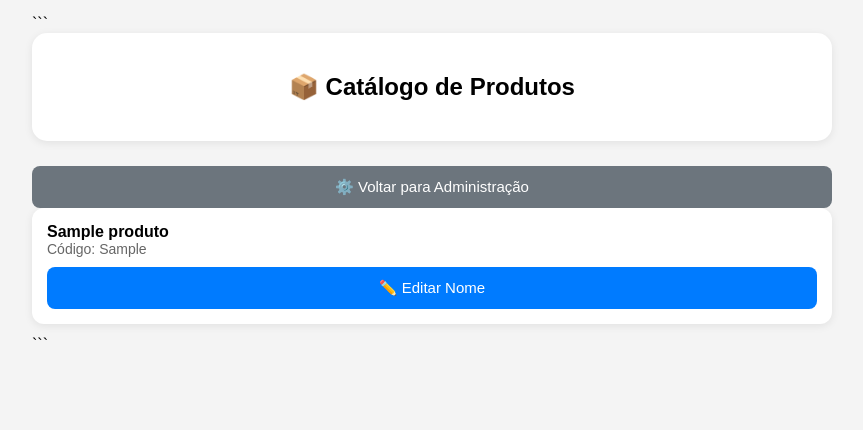
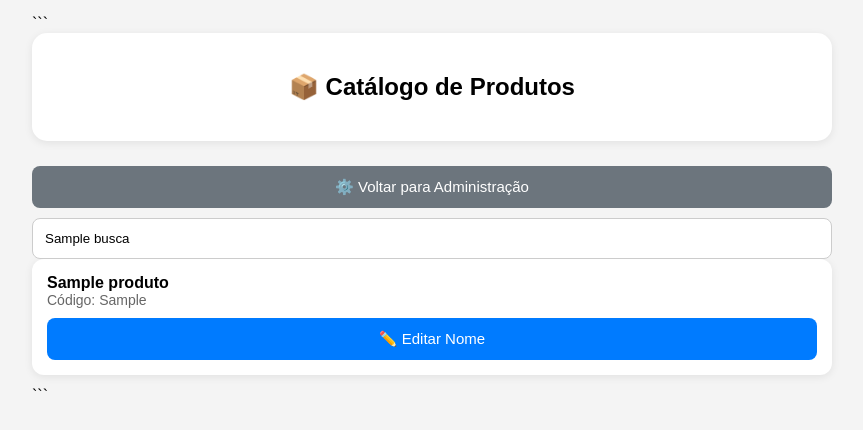
Before and after one commit to Guilherme20266/estoque-system, a Flask app: template templates/catalogo.html in a window 1280 px wide. Shown: the top 430 px of the page, without its empty margins (208-1071 px from the left). Run offline with Flask 3, Linux system fonts and the light colour scheme; tables that the repository leaves empty hold one stand-in row (values such as "Sample post"); the template is opened without the code that fills it: values that come from a table or form of the project are taken from there, most other values are stand-ins (such as "Sample title", 1, 10 or a date in 2020).

Commit message:
Update catalogo.html

```diff
--- a/templates/catalogo.html
+++ b/templates/catalogo.html
@@ -85,6 +85,15 @@ text-decoration:none;
     <button class="menu">⚙️ Voltar para Administração</button>
 </a>
 
+<form method="GET">
+    <input
+        type="text"
+        name="busca"
+        placeholder="🔍 Buscar por nome ou código..."
+        value="{{ busca }}"
+    >
+</form>
+
 {% for produto in produtos %}
 
 <div class="card">
```
